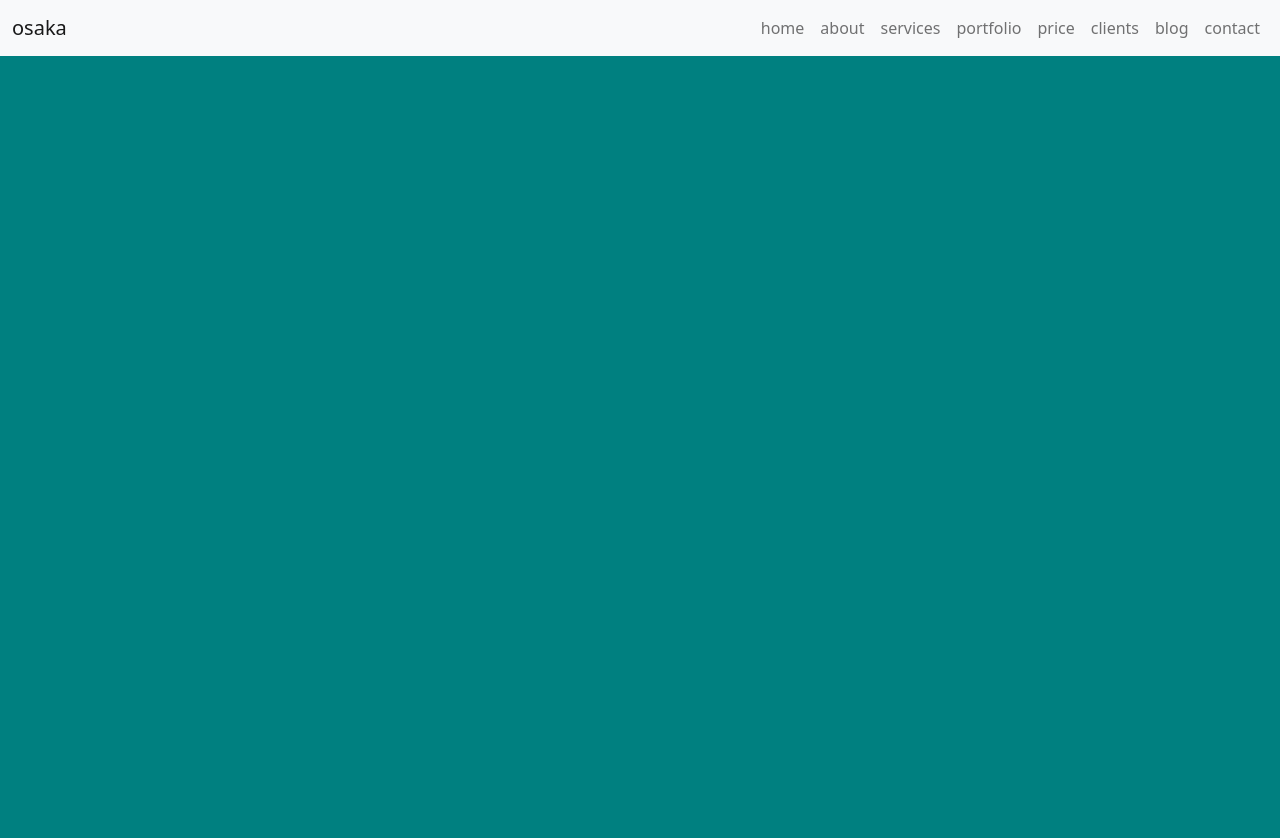
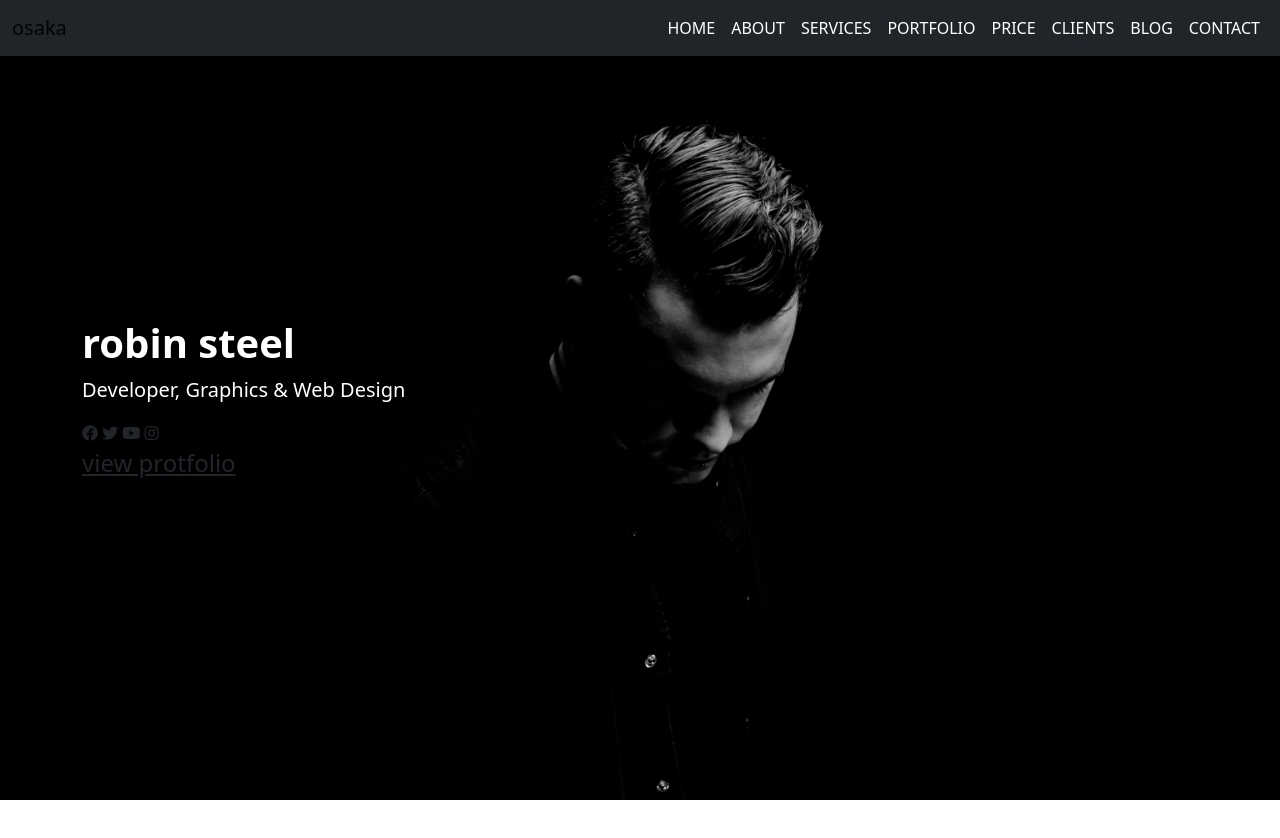
Before and after one commit to MohammadHussein0/Osaka-Website-Template, a plain HTML site: page index.html in a window 1280 px wide. Shown: the top 838 px of the page. Before the commit the page ends 800 px from the top, so only its background shows below. Drawn offline with nearby package versions, Linux system fonts and the light colour scheme.

Commit message:
create a home

```diff
--- /dev/null
+++ b/assets/css/style.css
@@ -0,0 +1,28 @@
+
+::root{
+    --mainColor:#ff206e;
+}
+
+
+body{
+ height:3000px
+}
+
+
+.home{
+
+    background-image: url('../img/bg-home.jpg');
+    background-position: center;
+    background-repeat: no-repeat;
+    background-size: cover;
+    /* background-attachment: ; */
+
+}
+
+
+.header a{
+
+color:var(--mainColor);
+list-style: none;
+
+}
--- a/css/style.css
+++ /dev/null
@@ -1,3 +0,0 @@
-body{
-    background-color: teal;
-}
--- a/index.html
+++ b/index.html
@@ -4,7 +4,7 @@
     <meta charset="UTF-8">
     <meta http-equiv="X-UA-Compatible" content="IE=edge">
     <meta name="viewport" content="width=device-width, initial-scale=1.0">
-    <title>Document</title>
+    <title>osaka</title>
 
     <!-- custom bootstrap -->
     <link href="https://cdn.jsdelivr.net/npm/bootstrap@5.1.3/dist/css/bootstrap.min.css" rel="stylesheet" integrity="sha384-1BmE4kWBq78iYhFldvKuhfTAU6auU8tT94WrHftjDbrCEXSU1oBoqyl2QvZ6jIW3" crossorigin="anonymous">
@@ -12,12 +12,12 @@
     <!-- font awesome -->
     <link rel="stylesheet" href="https://pro.fontawesome.com/releases/v5.10.0/css/all.css" integrity="sha384-AYmEC3Yw5cVb3ZcuHtOA93w35dYTsvhLPVnYs9eStHfGJvOvKxVfELGroGkvsg+p" crossorigin="anonymous"/>
 
-    <link rel="stylesheet" href="css/style.css"/>
+    <link rel="stylesheet" href="assets/css/style.css"/>
 </head>
 <body>
 
-
-     <nav class="navbar navbar-expand-lg navbar-light bg-light">
+    <!-- <section class="home" id="home"> -->
+     <nav class="navbar navbar-expand-lg navbar-light bg-dark fixed-top ">
         <div class="container-fluid">
           <a class="navbar-brand" href="#">osaka</a>
           <button class="navbar-toggler" type="button" data-bs-toggle="collapse" data-bs-target="#navbarSupportedContent" aria-controls="navbarSupportedContent" aria-expanded="false" aria-label="Toggle navigation">
@@ -27,28 +27,28 @@
             <ul class="navbar-nav ms-auto mb-2 mb-lg-0">
 
               <li class="nav-item">
-                <a class="nav-link" href="#">home</a>
+                <a class="nav-link text-white text-uppercase " href="#">home</a>
               </li>
               <li class="nav-item">
-                <a class="nav-link" href="#">about</a>
+                <a class="nav-link text-white text-uppercase" href="#">about</a>
               </li>
               <li class="nav-item">
-                <a class="nav-link" href="#">services</a>
+                <a class="nav-link text-white text-uppercase" href="#">services</a>
               </li>
               <li class="nav-item">
-                <a class="nav-link" href="#">portfolio</a>
+                <a class="nav-link text-white text-uppercase" href="#">portfolio</a>
               </li>
               <li class="nav-item">
-                <a class="nav-link" href="#">price</a>
+                <a class="nav-link text-white text-uppercase" href="#">price</a>
               </li>
               <li class="nav-item">
-                <a class="nav-link" href="#">clients</a>
+                <a class="nav-link text-white text-uppercase" href="#">clients</a>
               </li>
               <li class="nav-item">
-                <a class="nav-link" href="#">blog</a>
+                <a class="nav-link text-white text-uppercase" href="#">blog</a>
               </li>
               <li class="nav-item">
-                <a class="nav-link" href="#">contact</a>
+                <a class="nav-link text-white text-uppercase" href="#">contact</a>
               </li>
             </ul>
 
@@ -56,11 +56,61 @@
         </div>
       </nav>
 
+  <!-- <header class="header vh-100 d-flex justify-contant-center align-items-center ">
+      <div class="container">
+
+<h1 class="text-uppercase text-white ">robin steel</h1>
+<p class="text-capitalize text-white ">developer, graphics & web design</p>
+
+<div class="icons text-white">
+  <i class="fab fa-facebook"></i>
+    <i class="fab fa-twitter"></i>
+    <i class="fab fa-instagram"></i>
+    <i class="fab fa-behance"></i>
+
+</div>
+
+<a  class=" title text-mainColor" href="#">view portfolio</a>
+
+</div>
+
+</header> -->
+
+
+
+<section class="home" id="home" >
+  <header class="header  vh-100 d-flex  align-items-center ">
+
+      <div class="container  ">
+
+          <h1 class="fw-bold text-white " >robin steel</h1>
+          <p class="lead text-white text-capitalize">developer, graphics & web design  </p>
+          <div class="icon ">
+            <i class="fab fa-facebook"></i>
+            <i class="fab fa-twitter"></i>
+            <i class="fab fa-youtube"></i>
+            <i class="fab fa-instagram"></i>
+
+          </div>
+          <a class="text-mainColor fs-4 " href="#">view protfolio</a>
+
+      </div>
+
+  </header>
+
+</section>
+
+
+
+
+
+<!-- </section> -->
+
 
 
 
 
     <script src="https://cdn.jsdelivr.net/npm/bootstrap@5.1.3/dist/js/bootstrap.bundle.min.js" integrity="sha384-ka7Sk0Gln4gmtz2MlQnikT1wXgYsOg+OMhuP+IlRH9sENBO0LRn5q+8nbTov4+1p" crossorigin="anonymous"></script>
-    <script src="js/main.js"></script>
+    <script src="assets/js/main.js"></script>
 </body>
 </html>
```
Also changed, not shown: assets/img/bg-home.jpg (added), assets/img/dark_dot.jpg (added), assets/img/me.jpg (added), assets/js/main.js (renamed from js/main.js).
